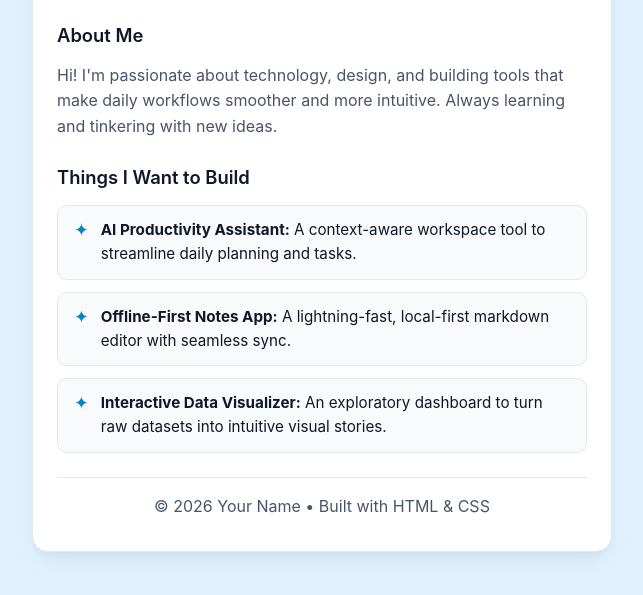
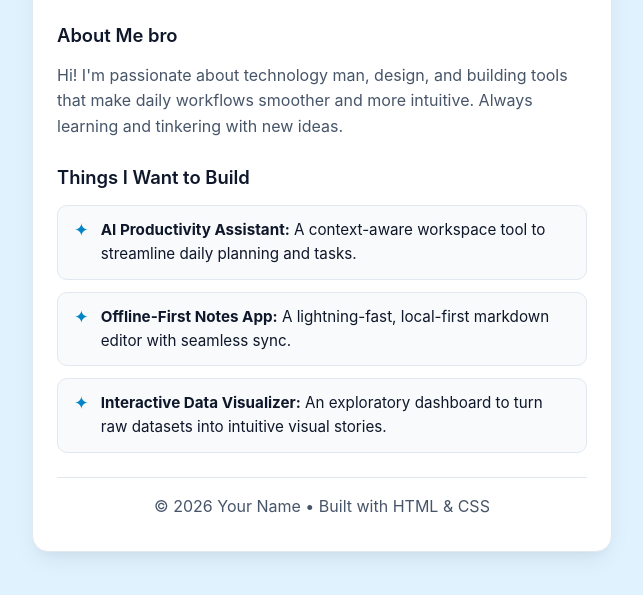
Before and after one commit to vajahatali-dev/First-Page, a plain HTML site: page index.html in a window 1280 px wide. Shown: the part 191-786 px from the top of the page, without its empty margins (318-961 px from the left). Drawn offline with Linux system fonts and the light colour scheme.

Commit message:
Update index.html
small word changes

```diff
--- a/index.html
+++ b/index.html
@@ -135,9 +135,9 @@
     </header>
 
     <section>
-      <h2>About Me</h2>
+      <h2>About Me bro</h2>
       <p>
-        Hi! I'm passionate about technology, design, and building tools that make daily workflows smoother and more intuitive. Always learning and tinkering with new ideas.
+        Hi! I'm passionate about technology man, design, and building tools that make daily workflows smoother and more intuitive. Always learning and tinkering with new ideas.
       </p>
     </section>
 
```
